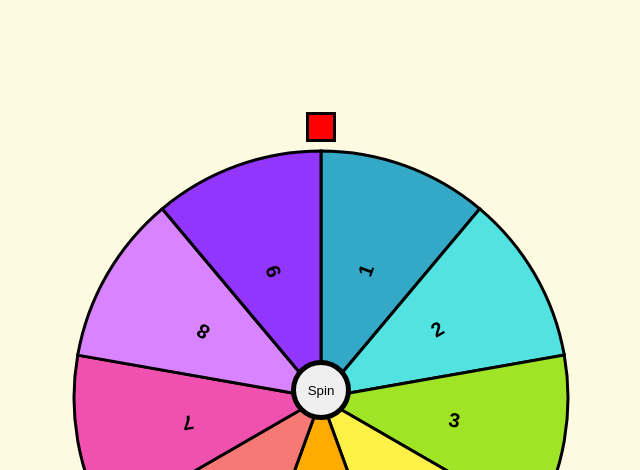
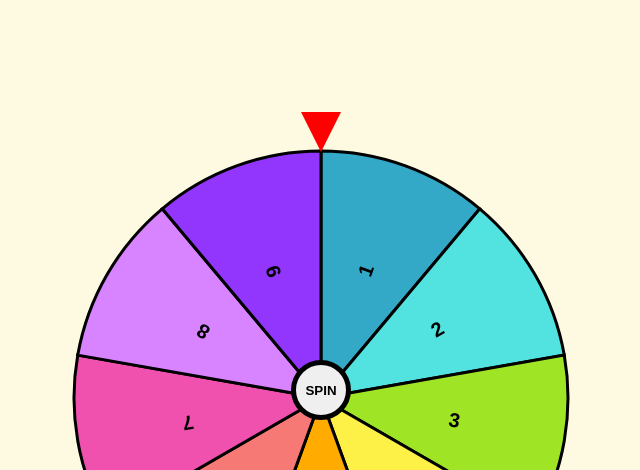
Before and after one commit to Quelleris/Wheel-of-fortune, a plain HTML site: page index.html in a window 1280 px wide. Shown: the top 470 px of the page, 319-959 px from the left. Drawn offline with Linux system fonts and the light colour scheme.

Commit message:
Update style.css

```diff
--- a/style.css
+++ b/style.css
@@ -40,15 +40,24 @@ body {
 }
 
 .arrow {
-    width: 30px;
-    height: 30px;
-    background-color: red;
-    border: 3px solid black;
 	position: absolute;
 	top: 14%;
 	left:50%;
 	transform: translateX(-50%);
     z-index: 999;
+    width: 0;
+    height: 0;
+    border-left: 20px solid transparent;
+    border-right: 20px solid transparent;
+    border-top: 40px solid #f00;
+}
+
+.arrow:before {
+    position: relative;
+    background-color: black;
+    border-left: 20px solid transparent;
+    border-right: 20px solid transparent;
+    border-top: 40px solid black;
 }
 
 button {
@@ -61,4 +70,6 @@ button {
     border: 5px solid black;
     border-radius: 100%;
     cursor: pointer;
+    text-transform: uppercase;
+    font-weight: bold;
 }
```
